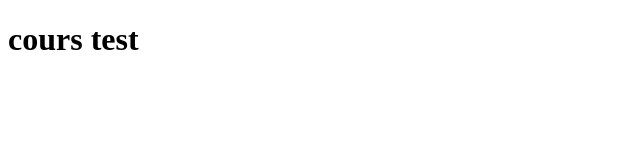
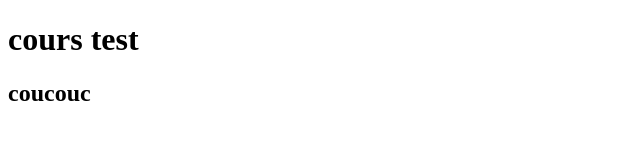
Before and after one commit to kara951/test, a plain HTML site: page index.html in a window 1280 px wide. Shown: the whole page, without its empty margins (0-640 px from the left). Drawn offline with Linux system fonts and the light colour scheme.

Commit message:
ajout h2

```diff
--- a/index.html
+++ b/index.html
@@ -8,5 +8,6 @@
 </head>
 <body>
     <h1>cours  test </h1>
+    <h2>coucouc</h2>
 </body>
 </html>
```
